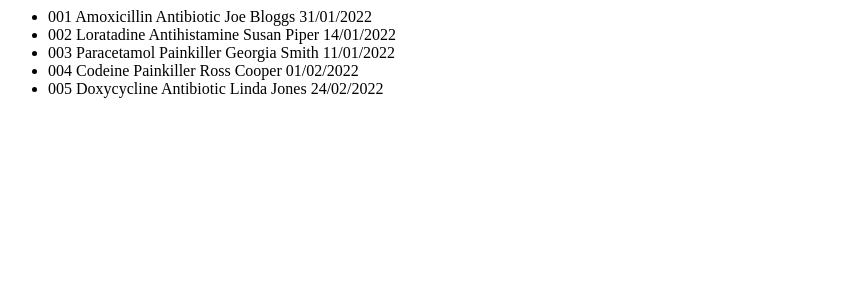
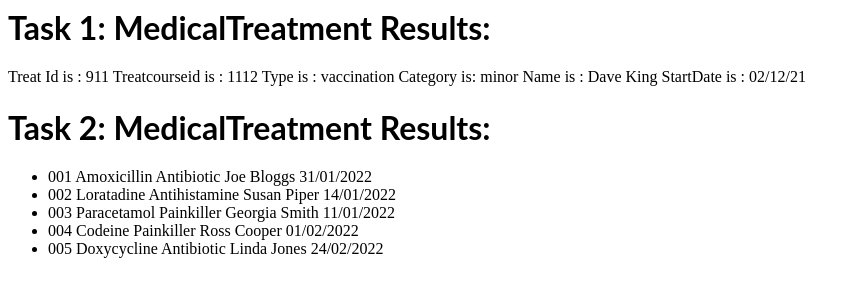
Before and after one commit to gitzdave/Gino2, a React (Create React App) app: page / in a window 1280 px wide. Shown: the top 300 px of the page, without its empty margins (0-860 px from the left). Built offline with nearby package versions, Linux system fonts and the light colour scheme.

Commit message:
1 file modified

```diff
--- a/src/App.js
+++ b/src/App.js
@@ -2,6 +2,13 @@ import React from 'react';
 import './style.css';
 import MedicalPrescriptionList from './MedicalPrescriptionList';
 import Prescription from './Prescription';
+
+var treatId = "Treat Id is : 911"
+var patientName =" Name is : Dave  King"
+var category = " Category is: minor"
+var type =" Type is : vaccination"
+var treatCourseId = " Treatcourseid is : 1112"
+var dateIssued = " StartDate is :  02/12/21"
 
 export default function App() {
   const prescriptionAsJson =
@@ -14,6 +21,10 @@ export default function App() {
 
   return (
     <div>
+       <h1>  Task 1: MedicalTreatment Results: </h1>
+       <Prescription treatId={treatId}    treatCourseId= {treatCourseId}  name ={patientName} category={category } dateIssued= {dateIssued} type ={type}/>
+
+       <h1>  Task 2: MedicalTreatment Results: </h1>
       <MedicalPrescriptionList json={prescriptionAsJson}  />
 
     </div>
```
